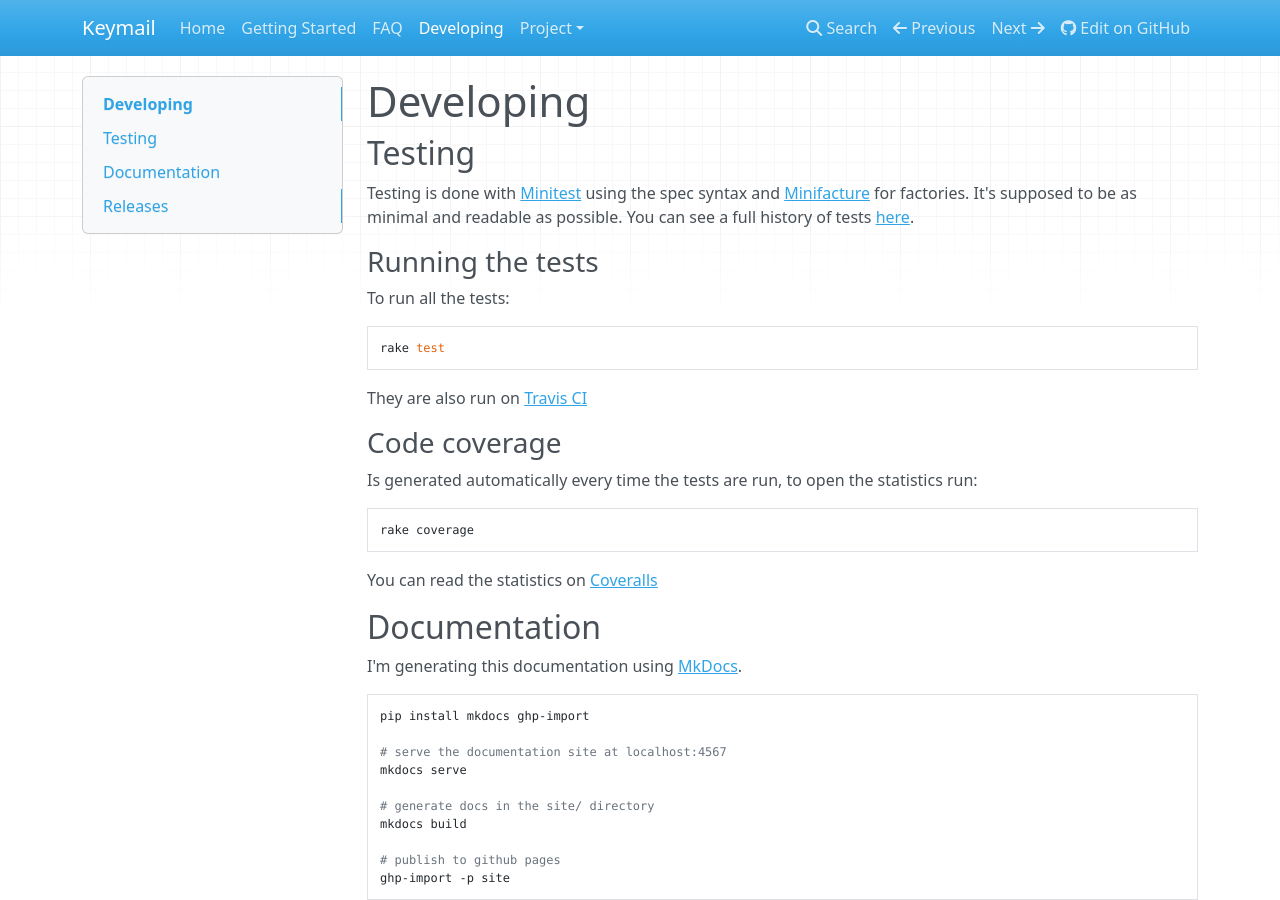
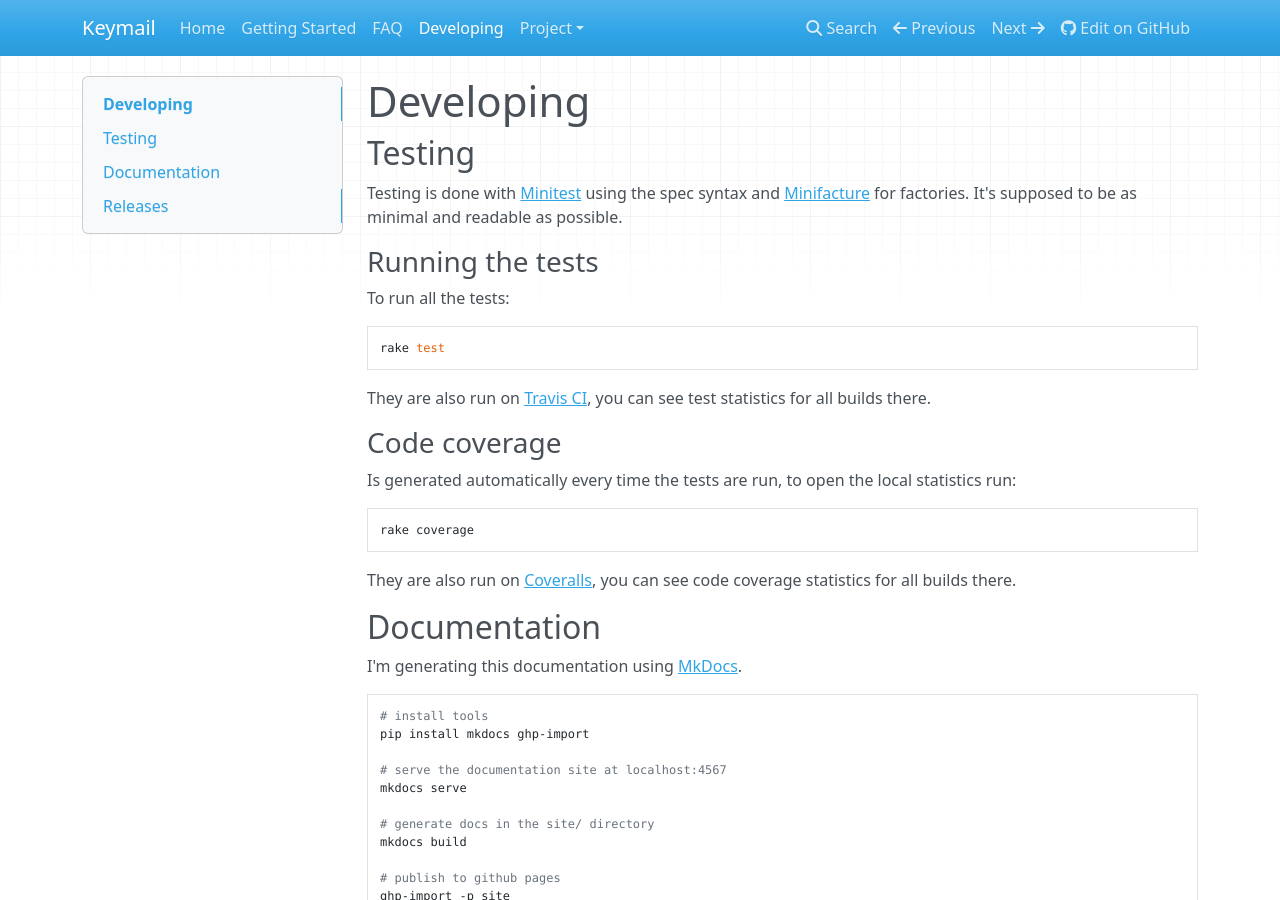
Before and after one commit to jsborjesson/keymail, an MkDocs documentation site: the page built from docs/developing.md, in a window 1280 px wide and 900 px high. Built offline with MkDocs 1.6.1, drawn with Linux system fonts in a browser that asks for light colours; nearby versions of some CDN libraries; old or Windows-style settings are respelled for this version of MkDocs.

Commit message:
Some formatting cleanup of developing docs

````diff
--- a/docs/developing.md
+++ b/docs/developing.md
@@ -2,9 +2,9 @@
 
 ## Testing
 
-Testing is done with [Minitest](https://github.com/seattlerb/minitest/) using the spec syntax and
-[Minifacture](https://github.com/stephencelis/minifacture) for factories. It's supposed to be as
-minimal and readable as possible. You can see a full history of tests [here](https://travis-ci.org/alcesleo/keymail/builds).
+Testing is done with [Minitest](https://github.com/seattlerb/minitest/) using
+the spec syntax and [Minifacture](https://github.com/stephencelis/minifacture)
+for factories. It's supposed to be as minimal and readable as possible.
 
 ### Running the tests
 
@@ -12,21 +12,22 @@ To run all the tests:
 
     rake test
 
-They are also run on [Travis CI](https://travis-ci.org/alcesleo/keymail/builds)
+They are also run on [Travis CI](https://travis-ci.org/alcesleo/keymail/builds), you can see test statistics for all builds there.
 
 ### Code coverage
 
-Is generated automatically every time the tests are run, to open the statistics run:
+Is generated automatically every time the tests are run, to open the local statistics run:
 
     rake coverage
 
-You can read the statistics on [Coveralls](https://coveralls.io/r/alcesleo/keymail?branch=master)
+They are also run on [Coveralls](https://coveralls.io/r/alcesleo/keymail?branch=master), you can see code coverage statistics for all builds there.
 
 ## Documentation
 
 I'm generating this documentation using [MkDocs](https://github.com/tomchristie/mkdocs).
 
 ```bash
+# install tools
 pip install mkdocs ghp-import
 
 # serve the documentation site at localhost:4567
````
